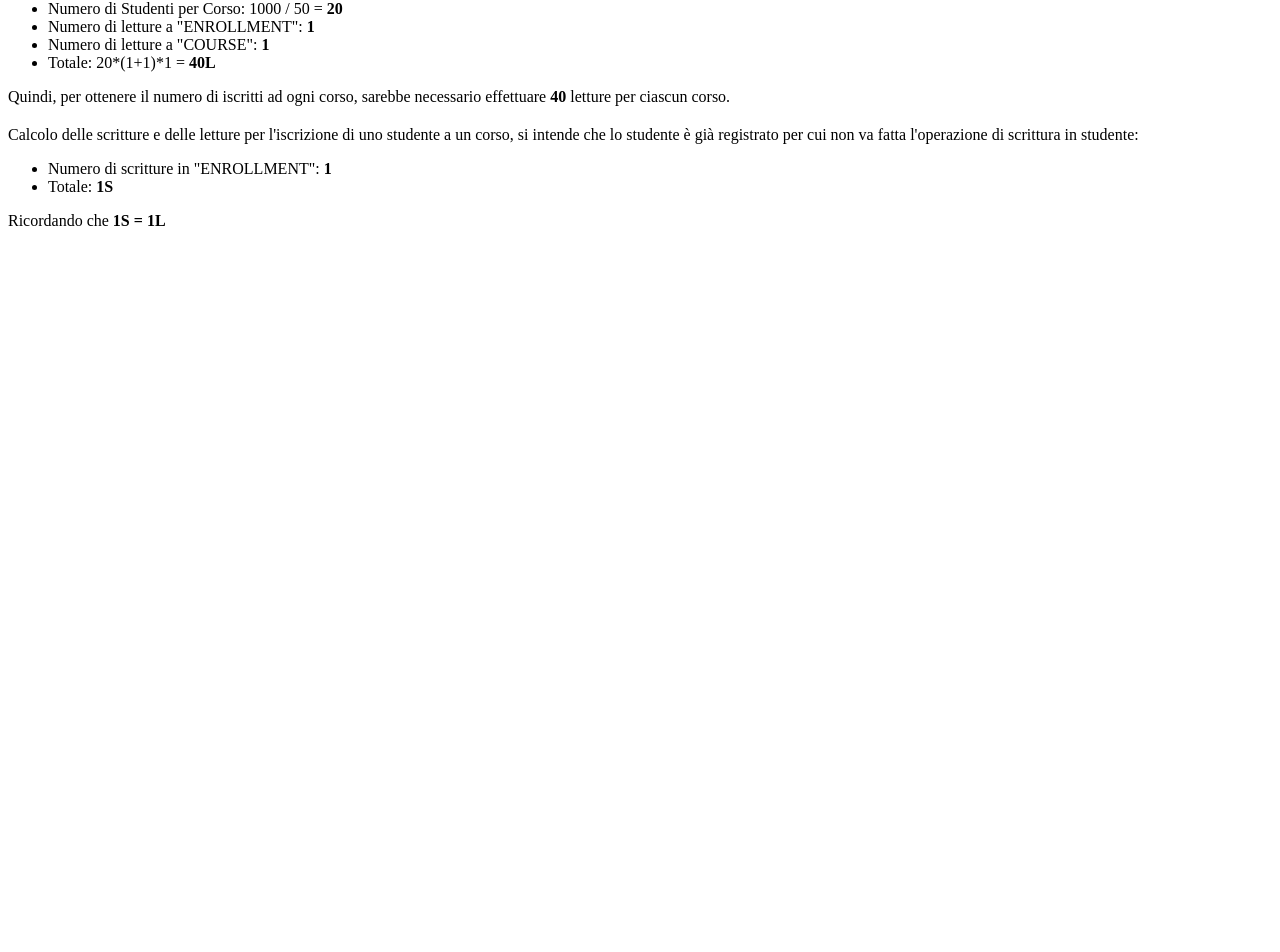
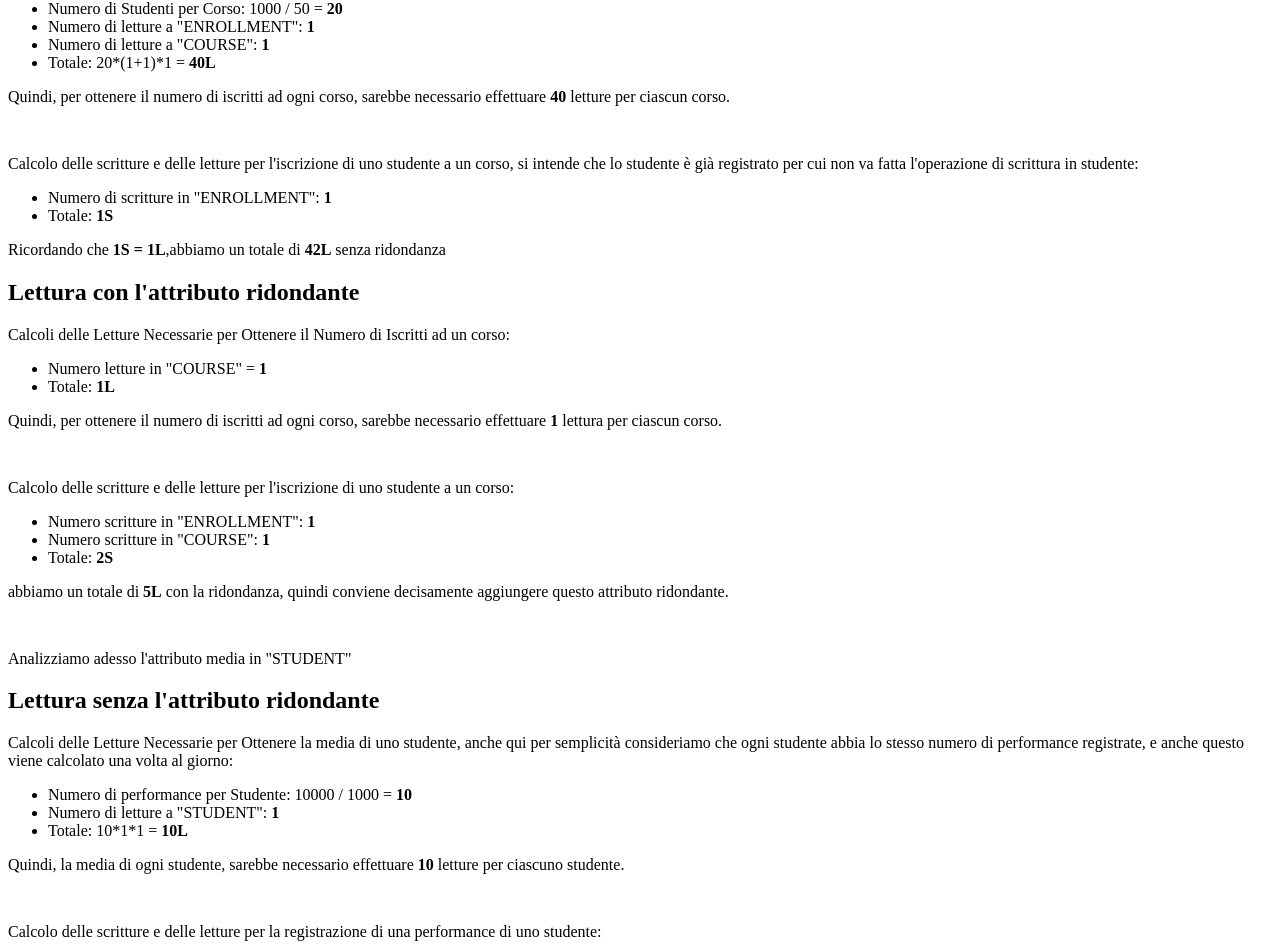
Before and after one commit to Giuseppe-Compagnone/database-project-docs, a Next.js app: page /database/redundancies.it in a window 1280 px wide. Shown: the part 251-1203 px from the top of the page. Before the commit the page ends 800 px from the top, so only its background shows below. Built offline with nearby package versions, Linux system fonts and the light colour scheme.

Commit message:
netlify deploy

```diff
--- a/next.config.js
+++ b/next.config.js
@@ -4,7 +4,6 @@ const withNextra = require("nextra")({
 });
 
 module.exports = {
-  distDir: "out",
   ...withNextra({
     images: {
       unoptimized: true,
--- a/package.json
+++ b/package.json
@@ -19,6 +19,7 @@
     "@fortawesome/free-regular-svg-icons": "^6.5.1",
     "@fortawesome/free-solid-svg-icons": "^6.5.1",
     "@fortawesome/react-fontawesome": "^0.2.0",
+    "@netlify/plugin-nextjs": "^4.41.3",
     "next": "^14.1.0",
     "nextra": "latest",
     "nextra-theme-docs": "latest",
--- a/pages/database/operations.it.mdx
+++ b/pages/database/operations.it.mdx
@@ -9,7 +9,7 @@
 | Docente              | Entità |   10   |
 | Materiale Didattico  | Entità |  200   |
 | Iscrizione al Corso  | Entità |  1000  |
-| Prestazioni Studente | Entità |  1500  |
+| Prestazioni Studente | Entità | 10000  |
 
 ## Tabella delle frequenze
 
--- a/pages/database/redundancies.it.mdx
+++ b/pages/database/redundancies.it.mdx
@@ -15,11 +15,72 @@ Calcoli delle Letture Necessarie per Ottenere il Numero di Iscritti ad un corso:
 
 Quindi, per ottenere il numero di iscritti ad ogni corso, sarebbe necessario effettuare **40** letture per ciascun corso.
 
-##
+<hr />
 
 Calcolo delle scritture e delle letture per l'iscrizione di uno studente a un corso, si intende che lo studente è già registrato per cui non va fatta l'operazione di scrittura in studente:
 
 - Numero di scritture in "ENROLLMENT": **1**
 - Totale: **1S**
 
-Ricordando che **1S = 1L**
+Ricordando che **1S = 1L**,abbiamo un totale di **42L** senza ridondanza
+
+## Lettura con l'attributo ridondante
+
+Calcoli delle Letture Necessarie per Ottenere il Numero di Iscritti ad un corso:
+
+- Numero letture in "COURSE" = **1**
+- Totale: **1L**
+
+Quindi, per ottenere il numero di iscritti ad ogni corso, sarebbe necessario effettuare **1** lettura per ciascun corso.
+
+<hr />
+
+Calcolo delle scritture e delle letture per l'iscrizione di uno studente a un corso:
+
+- Numero scritture in "ENROLLMENT": **1**
+- Numero scritture in "COURSE": **1**
+- Totale: **2S**
+
+abbiamo un totale di **5L** con la ridondanza, quindi conviene decisamente aggiungere questo attributo ridondante.
+
+<hr />
+
+Analizziamo adesso l'attributo media in "STUDENT"
+
+## Lettura senza l'attributo ridondante
+
+Calcoli delle Letture Necessarie per Ottenere la media di uno studente, anche qui per semplicità consideriamo che ogni studente abbia lo stesso numero di performance registrate, e anche questo viene calcolato una volta al giorno:
+
+- Numero di performance per Studente: 10000 / 1000 = **10**
+- Numero di letture a "STUDENT": **1**
+- Totale: 10\*1\*1 = **10L**
+
+Quindi, la media di ogni studente, sarebbe necessario effettuare **10** letture per ciascuno studente.
+
+<hr />
+
+Calcolo delle scritture e delle letture per la registrazione di una performance di uno studente:
+
+- Numero di scritture in "STUDENT_PERFORMANCE": **1**
+- Totale: **1S**
+
+Abbiamo un totale di **12L** senza ridondanza
+
+## Lettura con l'attributo ridondante
+
+Calcoli delle Letture Necessarie per Ottenere la media di uno studente:
+
+- Numero letture in "COURSE" = **1**
+- Totale: **1L**
+
+Quindi, per ottenere il numero di iscritti ad ogni corso, sarebbe necessario effettuare **1** lettura per ciascun corso.
+
+<hr />
+
+Calcolo delle scritture e delle letture per l'iscrizione di uno studente a un corso:
+
+- Numero scritture in "ENROLLMENT": **1**
+- Numero scritture in "COURSE": **1**
+- Totale: **2S**
+
+abbiamo un totale di **5L** con la ridondanza, quindi conviene decisamente aggiungere questo attributo ridondante.
--- a/styles/main.scss
+++ b/styles/main.scss
@@ -26,3 +26,12 @@
     }
   }
 }
+
+hr {
+  margin-top: 2rem !important;
+  height: 1px !important;
+  border: none !important;
+  background: hsl(
+    var(--nextra-primary-hue) var(--nextra-primary-saturation) 94%/0.1
+  ) !important;
+}
```
Also changed, not shown: 2 other files (tests, documents, lock files or other folders).
